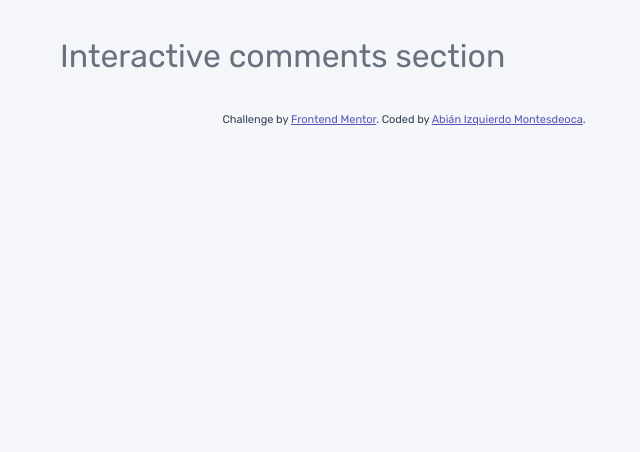
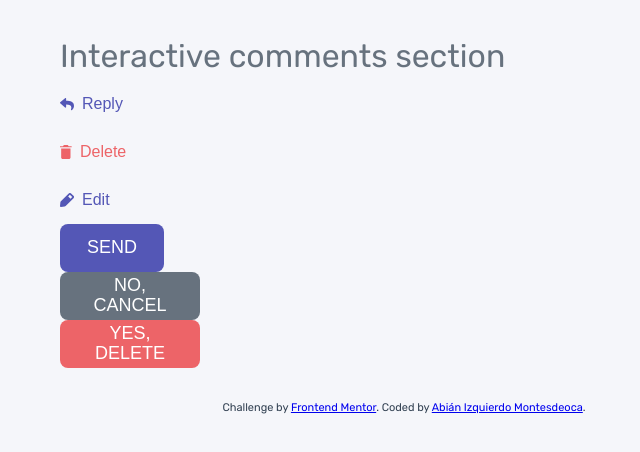
Before and after one commit to abizmo/interactive-comments-section, a React (Create React App) app: page / in a window 1280 px wide. Shown: the top 452 px of the page, without its empty margins (236-876 px from the left). Built offline with nearby package versions, Linux system fonts and the light colour scheme.

Commit message:
Add Button component

```diff
--- a/src/App.jsx
+++ b/src/App.jsx
@@ -1,10 +1,53 @@
 import React from 'react';
+
+import { ReactComponent as Delete } from './assets/icons/delete.svg';
+import { ReactComponent as Edit } from './assets/icons/edit.svg';
+import { ReactComponent as Reply } from './assets/icons/reply.svg';
+import Button from './components/Button';
 import Theme from './theme';
 
 function App() {
   return (
     <Theme>
       <h1>Interactive comments section</h1>
+      <Button
+        color="primary"
+        icon={Reply}
+        label="Reply"
+        onClick={console.log}
+      />
+      <Button
+        color="secondary"
+        icon={Delete}
+        label="Delete"
+        onClick={console.log}
+      />
+      <Button
+        color="primary"
+        icon={Edit}
+        label="Edit"
+        onClick={console.log}
+      />
+      <Button
+        color="primary"
+        label="Send"
+        onClick={console.log}
+        size="small"
+        variant="contained"
+      />
+      <Button
+        label="No, cancel"
+        onClick={console.log}
+        size="big"
+        variant="contained"
+      />
+      <Button
+        color="secondary"
+        label="Yes, delete"
+        onClick={console.log}
+        size="big"
+        variant="contained"
+      />
     </Theme>
   );
 }
--- /dev/null
+++ b/src/components/Button/index.jsx
@@ -0,0 +1,38 @@
+import React from 'react';
+import PropTypes from 'prop-types';
+import { Btn, BtnContained } from './styles';
+
+function Button({
+  color, icon: Icon, label, onClick, size, variant,
+}) {
+  let Component = Btn;
+  if (variant === 'contained') {
+    Component = BtnContained;
+  }
+  return (
+    <Component color={color} onClick={onClick} type="button" size={size}>
+      { Icon && (
+        <Icon />
+      )}
+      {label}
+    </Component>
+  );
+}
+
+Button.propTypes = {
+  color: PropTypes.oneOf(['neutral', 'primary', 'secondary']),
+  icon: PropTypes.elementType,
+  label: PropTypes.string.isRequired,
+  onClick: PropTypes.func.isRequired,
+  size: PropTypes.oneOf(['fit', 'small', 'big']),
+  variant: PropTypes.oneOf(['text', 'contained']),
+};
+
+Button.defaultProps = {
+  color: 'neutral',
+  icon: null,
+  size: 'fit',
+  variant: 'text',
+};
+
+export default Button;
--- /dev/null
+++ b/src/components/Button/styles.js
@@ -0,0 +1,32 @@
+import styled from 'styled-components';
+
+const width = {
+  big: '8.75rem',
+  small: '6.5rem',
+};
+
+export const Btn = styled.button`
+  align-items: center;
+  background: transparent;
+  border: none;
+  color: ${({ color, theme }) => theme.colors[`${color}-500`]};
+  cursor: pointer;
+  display: flex;
+  font-size: ${({ theme }) => theme.fontSizes[500]};
+  font-weight: 500;
+  gap: .5rem;
+  height: 3rem;
+  justify-content: center;
+  line-height: 1.1;
+  padding: 0;
+`;
+
+export const BtnContained = styled(Btn)`
+  background: ${({ color, theme }) => theme.colors[`${color}-500`]};
+  border-radius: .5rem;
+  color: ${({ theme }) => theme.colors['neutral-100']};
+  font-size: ${({ theme }) => theme.fontSizes[600]};
+  padding: .5rem 1rem;
+  text-transform: uppercase;
+  width: ${({ size }) => (size !== 'fit' ? width[size] : 'fit-content')};
+`;
--- a/src/theme/globalStyle.js
+++ b/src/theme/globalStyle.js
@@ -12,7 +12,7 @@ const GlobalStyle = createGlobalStyle(({ theme }) => ({
   },
   body: {
     background: theme.colors['neutral-200'],
-    color: theme.colors['neutral-600'],
+    color: theme.colors['neutral-500'],
     fontFamily: theme.fontFamilies.sans,
     fontSize: theme.fontSizes[500],
     lineHeight: 1.5,
--- a/src/theme/theme.js
+++ b/src/theme/theme.js
@@ -1,11 +1,11 @@
 const theme = {
   colors: {
-    'primary-blue-500': 'hsl(238, 40%, 52%)',
-    'primary-blue-200': 'hsl(239, 57%, 85%)',
-    'primary-red-500': 'hsl(358, 79%, 66%)',
-    'primary-red-200': 'hsl(357, 100%, 86%)',
+    'primary-500': 'hsl(238, 40%, 52%)',
+    'primary-200': 'hsl(239, 57%, 85%)',
+    'secondary-500': 'hsl(358, 79%, 66%)',
+    'secondary-200': 'hsl(357, 100%, 86%)',
     'neutral-800': 'hsl( 212, 24%, 26%)',
-    'neutral-600': 'hsl( 211, 10%, 45%)',
+    'neutral-500': 'hsl( 211, 10%, 45%)',
     'neutral-300': 'hsl( 223, 19%, 93%)',
     'neutral-200': 'hsl( 228, 33%, 97%)',
     'neutral-100': 'hsl( 0, 0%, 100%)',
```
